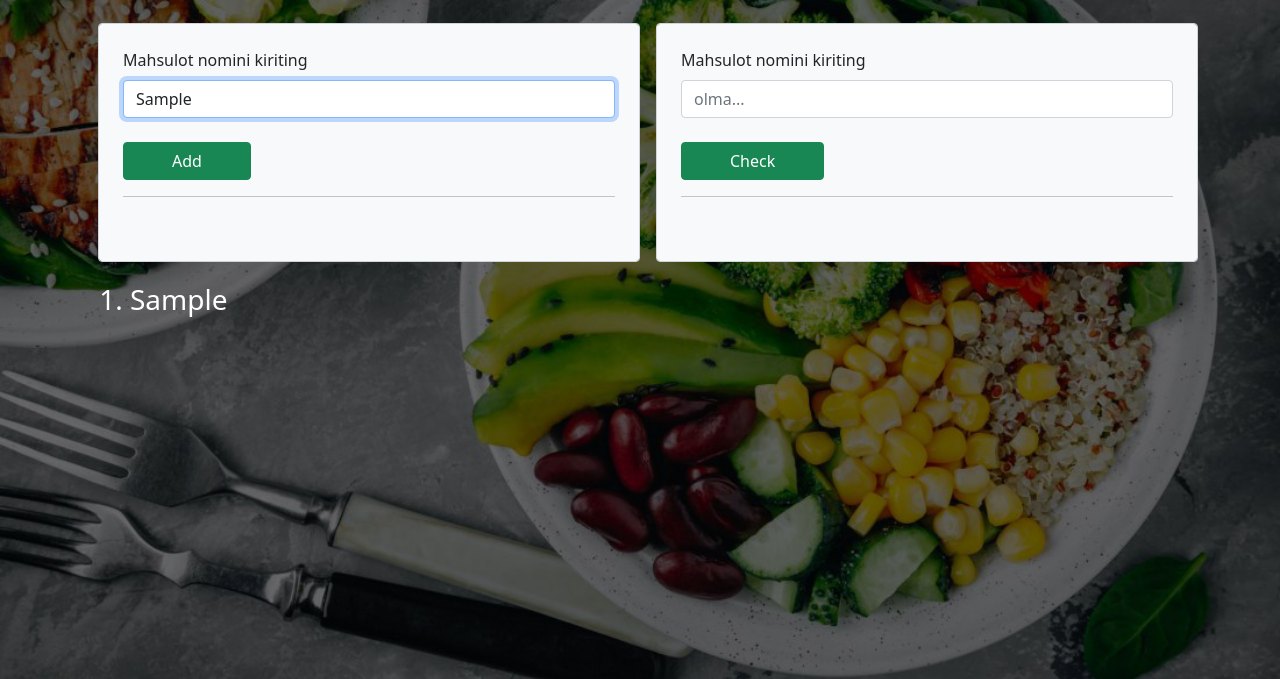
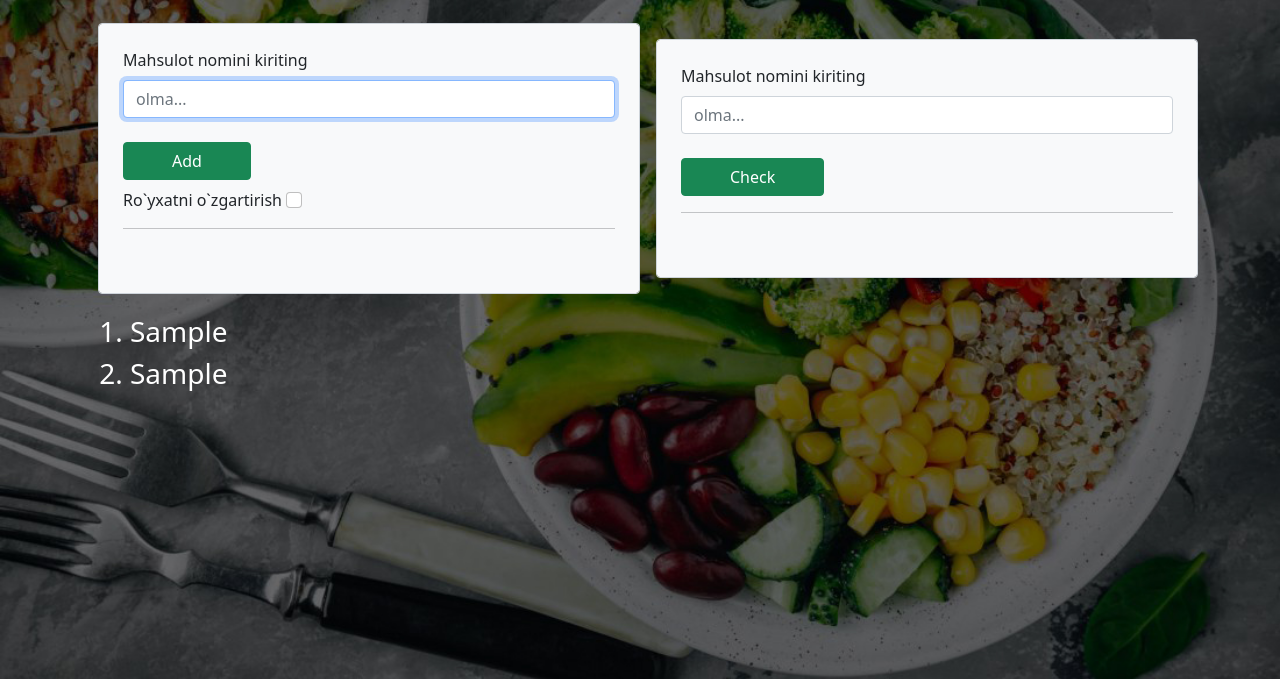
Before and after one commit to feruzaxabibova/Market-list-and-check, a plain HTML site: page index.html in a window 1280 px wide. Both pictures are taken after typing "Sample" into the empty fields and a click on the button "Add". Shown: the part 121-800 px from the top of the page. Drawn offline with Linux system fonts and the light colour scheme.

Commit message:
Add JS new function

```diff
--- a/index.html
+++ b/index.html
@@ -19,6 +19,10 @@
                     <input class="form-control mb-4 shopping-list-input" type="text" id="shop-label" placeholder="olma..." aria-label="Enter fruit name" autocapitalize="off" required>
                 </div>
                 <button class="btn btn-success px-5 shopping-button" type="submit">Add</button>
+                <div class="mt-2">
+                    <label class="form-check-label" for="">Ro`yxatni o`zgartirish</label>
+                    <input class="form-check-input js-checkbox" type="checkbox" name="" id="">
+                </div>
                 <hr>
                 <output></output>
             </form>
--- a/script.js
+++ b/script.js
@@ -1,15 +1,24 @@
 var elShoppingListForm = document.querySelector(".shopping-list-form");
 var elShoppingListInput = elShoppingListForm.querySelector(".shopping-list-input");
 var elShoppingList = document.querySelector(".shopping-list");
+var elShoppingCheckbox = document.querySelector('.js-checkbox');
 
 var shoppingList = [];
 
 elShoppingListForm.addEventListener("submit", function (evt) {
     evt.preventDefault();
 
+    if (elShoppingCheckbox.checked) {
+        shoppingList.unshift(elShoppingListInput.value.trim());
+        console.log(shoppingList);
+
+    } else {
+        shoppingList.push(elShoppingListInput.value.trim());
+        console.log(shoppingList);
+    };
+
     shoppingList.push(elShoppingListInput.value.trim());
     elShoppingListInput.focus();
-    console.log(shoppingList);
     elShoppingList.innerHTML = "";
 
     for (var product of shoppingList) {
@@ -17,7 +26,13 @@ elShoppingListForm.addEventListener("submit", function (evt) {
         newElPruduct.textContent = product;
         elShoppingList.appendChild(newElPruduct);
     }
+    elShoppingListInput.value = "";
+
 });
+
+
+
+
 
 var elShoppingCheckForm = document.querySelector('.shopping-check-form');
 var elShoppingCheckInput = document.querySelector('.shopping-check-input');
@@ -35,3 +50,103 @@ elShoppingCheckForm.addEventListener('submit', function (evt) {
         elShoppingListInput.focus();
     }
 });
+
+
+
+
+/*=====================================================*/
+// var books = [
+//     { name: 'O`tgan kunlar', rating: 8 },
+//     { name: 'Kecha va kunduz', rating: 5 },
+//     { name: 'Sherlok Holms', rating: 2 },
+//     { name: 'Al-Kimyogar', rating: 6 },
+// ];
+
+// // books.every( (book) => {
+// //   return book.rating >= 3;
+// // })
+
+// var goodBooks = [];
+// books.forEach((book) => {
+//     if (book.rating >= 3) {
+//         goodBooks.push(book);
+//     }
+// });
+
+// goodBooks;
+
+// var isAllBooksGood = false;
+// if (goodBooks.length === books.length) {
+//     isAllBooksGood = true;
+// }
+// isAllBooksGood;
+
+
+/*===================Qiymatdan nusxa olish================================*/
+
+// let name1 = 'Alisher';
+// let name2 = name1;
+
+// name1;
+// name2;
+
+// name2 = 'bobur';
+
+// name1;
+// name2;
+
+
+// /*=================== COPY ================================*/
+// var game = {
+//     name: 'GTA',
+//     rating: 8,
+//     year: 2004,
+//     publisher: 'Rocket Games',
+//     author: 'Company1',
+// }
+// var anotherGame = game;
+
+// game;
+// anotherGame;
+
+// anotherGame.year = 2002;
+// anotherGame.name = 'CS:GO';
+
+// /*=================== ICHMA ICH IF/FUNCTION ICHIDA ================================*/
+// var client = true;
+// var experience = 3;
+// var money = 5000;
+
+// var getAnswer = () => {
+//     if (!client) {
+//         console.log('Boreee');
+//         return;
+//     }
+//     if (experience < 3) {
+//         console.log('Keyinroq keling');
+//         return;
+//     }
+
+//     if (money < 7000) {
+//         console.log('Puliz kamakan');
+//         return;
+//     }
+
+//     console.log('kiravering')
+// }
+
+// getAnswer();
+
+// if (client) {
+//   if(experience >= 3) {
+//     if(money >= 7000) {
+//       console.log('Kirishingiz mumkin');
+//     }else {
+//       console.log ('Puliz kamakan');
+//     }
+//   }else {
+//     console.log('Keyinroq keling');
+//   }
+// } else {
+//   console.log('Boreee');
+// }
```
Lines whose indentation alone changed are shown as unchanged.
